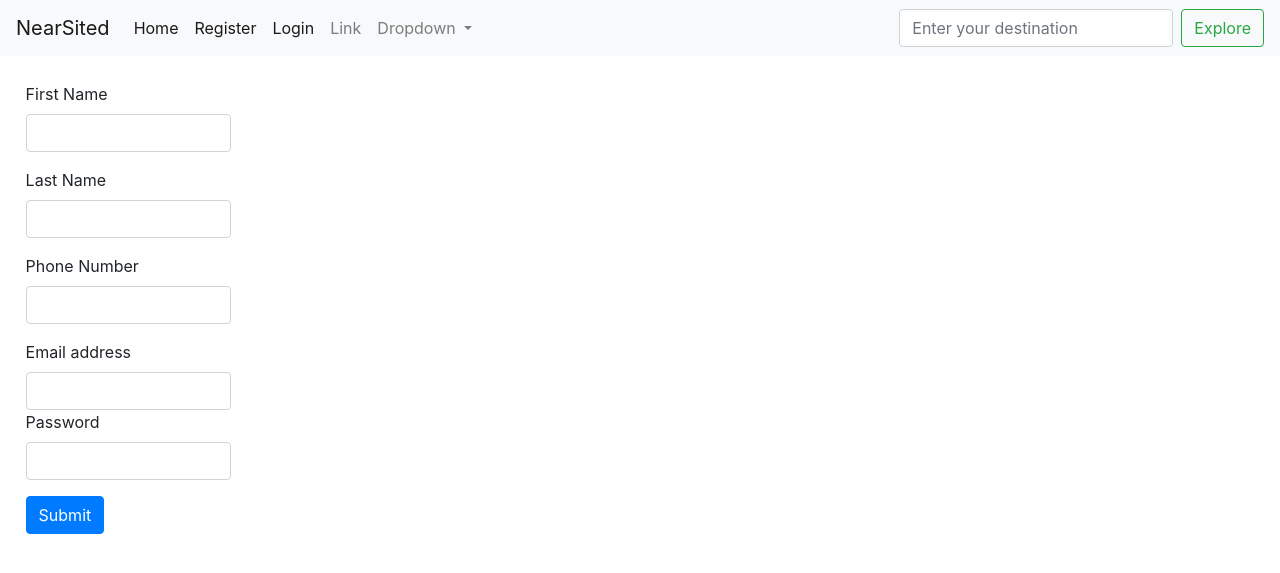
After one commit to jadepaoletta/NearSited, a Python web app: template templates/register.html in a window 1280 px wide. The commit adds this page. Shown: the top 573 px of the page. Run offline with Jinja, Linux system fonts and the light colour scheme; the template is opened without the code that fills it, so the values that code supplies are empty; some libraries are stand-ins or nearby versions.

Commit message:
Added register form and login functionality

```diff
--- a/model.py
+++ b/model.py
@@ -16,7 +16,7 @@ class User(db.Model):
     fname = db.Column(db.String(25), nullable=False)
     lname = db.Column(db.String(25), nullable=False)
     email = db.Column(db.String(50), nullable=False)
-    password = db.Column(db.String(50), nullable=False)
+    password = db.Column(db.String(60), nullable=False)
     phone = db.Column(db.String(15), nullable=False)
 
     # Define relationship to trip
--- /dev/null
+++ b/static/styles.css
@@ -0,0 +1,22 @@
+/*.carousel-item img {
+  max-width: 600px;
+  max-height: 350px;
+}
+*/
+.carousel {
+    width: 600px !important;
+    height: 350px !important;
+}
+
+.carousel-inner {
+    width: 600px !important;
+    height: 350px !important;
+}
+
+.login{
+    width: 205px !important;
+}
+
+#login-form{
+    margin: 2%;
+}
--- /dev/null
+++ b/templates/base.html
@@ -0,0 +1,54 @@
+<!DOCTYPE html>
+<html>
+<head>
+    <title></title>
+    <link href="https://maxcdn.bootstrapcdn.com/bootstrap/4.1.0/css/bootstrap.css" rel="stylesheet">
+    <script src="https://code.jquery.com/jquery-3.2.1.min.js"></script>
+    <link rel="stylesheet" type="text/css" href="../static/styles.css">
+
+</head>
+<body>
+
+    <nav class="navbar navbar-expand-lg navbar-light bg-light">
+      <a class="navbar-brand" href="/">NearSited</a>
+      <button class="navbar-toggler" type="button" data-toggle="collapse" data-target="#navbarSupportedContent" aria-controls="navbarSupportedContent" aria-expanded="false" aria-label="Toggle navigation">
+        <span class="navbar-toggler-icon"></span>
+      </button>
+
+      <div class="collapse navbar-collapse" id="navbarSupportedContent">
+        <ul class="navbar-nav mr-auto">
+          <li class="nav-item active">
+            <a class="nav-link" href="/">Home <span class="sr-only">(current)</span></a>
+          </li>
+          <li class="nav-item active">
+            <a class="nav-link" href="/register">Register <span class="sr-only">(current)</span></a>
+          </li>
+          <li class="nav-item active">
+            <a class="nav-link" href="/login">Login <span class="sr-only">(current)</span></a>
+          </li>
+          <li class="nav-item">
+            <a class="nav-link" href="#">Link</a>
+          </li>
+          <li class="nav-item dropdown">
+            <a class="nav-link dropdown-toggle" href="#" id="navbarDropdown" role="button" data-toggle="dropdown" aria-haspopup="true" aria-expanded="false">
+              Dropdown
+            </a>
+            <div class="dropdown-menu" aria-labelledby="navbarDropdown">
+              <a class="dropdown-item" href="#">Action</a>
+              <a class="dropdown-item" href="#">Another action</a>
+              <div class="dropdown-divider"></div>
+              <a class="dropdown-item" href="#">Something else here</a>
+            </div>
+          </li>
+
+        </ul>
+        <form class="form-inline my-2 my-lg-0" action="/sites">
+          <input class="form-control mr-sm-2" type="search" placeholder="Enter your destination" name="search" aria-label="Search">
+          <button class="btn btn-outline-success my-2 my-sm-0" type="submit">Explore</button>
+        </form>
+      </div>
+    </nav>
+
+    {% block content %} put your content here {% endblock %}
+</body>
+</html>
--- /dev/null
+++ b/templates/register.html
@@ -0,0 +1,29 @@
+{% extends 'base.html' %}
+{% block content %}
+
+<form id="login-form" action="/register" method="POST">
+  <div class="form-group">
+  <div class="form-group">
+    <label for="firstName">First Name</label>
+    <input type="firstName" class="form-control login" id="firstName" name="firstName">
+  </div>
+  <div class="form-group">
+    <label for="lastName">Last Name</label>
+    <input type="lastName" class="form-control login" id="lastName" name="lastName">
+  </div>
+  <div class="form-group">
+    <label for="phoneNumber">Phone Number</label>
+    <input type="phoneNumber" class="form-control login" id="phoneNumber" name="phoneNumber">
+  </div>
+  </div>
+    <label for="exampleInputEmail1">Email address</label>
+    <input type="email" class="form-control login" id="exampleInputEmail1" aria-describedby="emailHelp" name="email">
+  </div>
+  <div class="form-group">
+    <label for="exampleInputPassword1">Password</label>
+    <input type="password" class="form-control login" id="exampleInputPassword1" name="password">
+  </div>
+  <button type="submit" class="btn btn-primary">Submit</button>
+</form>
+
+{% endblock %}
--- /dev/null
+++ b/templates/styles.css
@@ -0,0 +1,5 @@
+.carousel-item img {
+  width: 500px;
+  height: 500px;
+  max-height: 225px;
+}
```
Also changed, not shown: templates/index.html (+6 -12 lines), templates/login.html (added, +16 -0 lines), templates/site-details-fallback.html (+5 -8 lines), templates/site-details.html (+28 -15 lines), templates/sites.html (+25 -16 lines), 1 other file.
